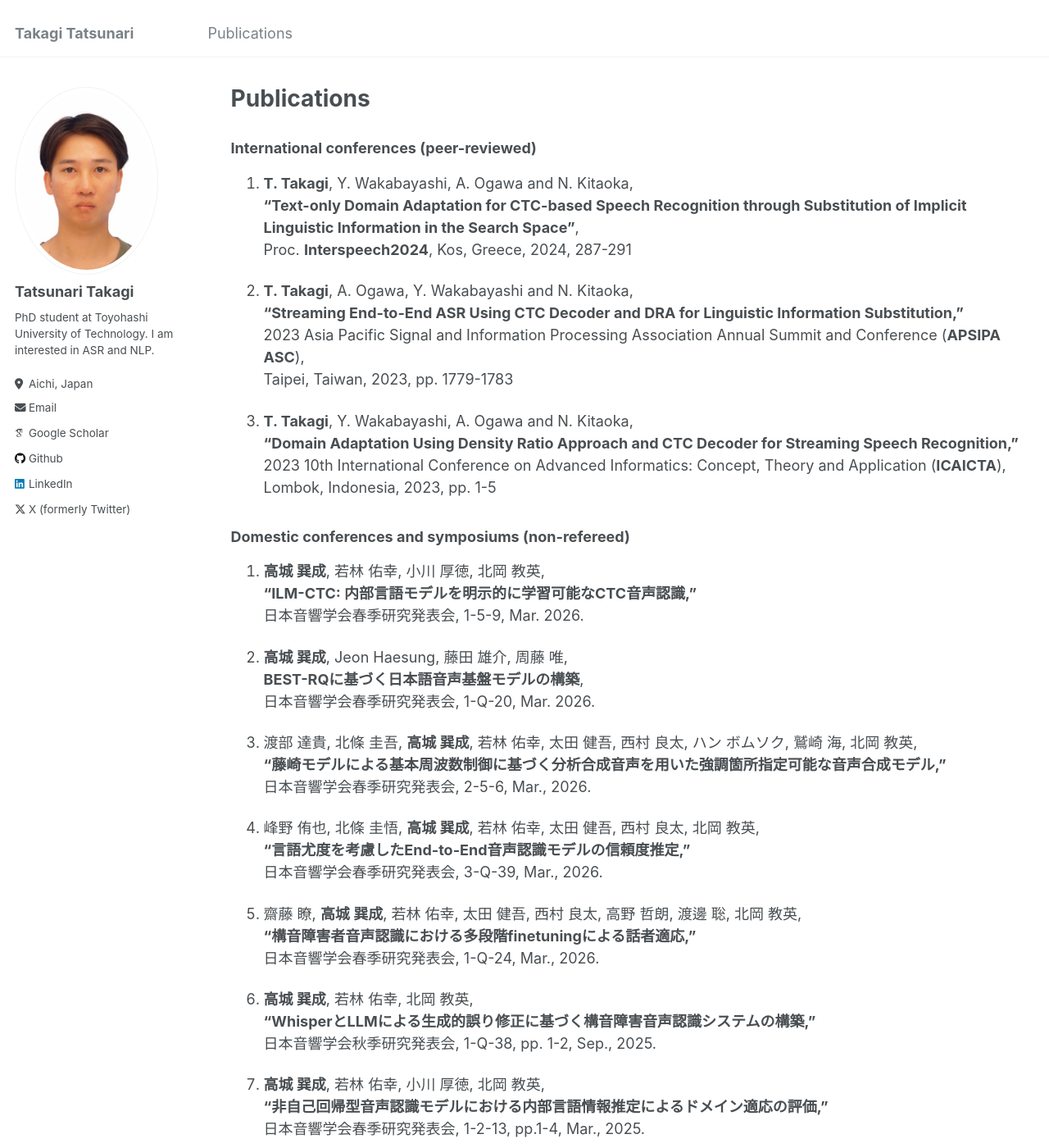
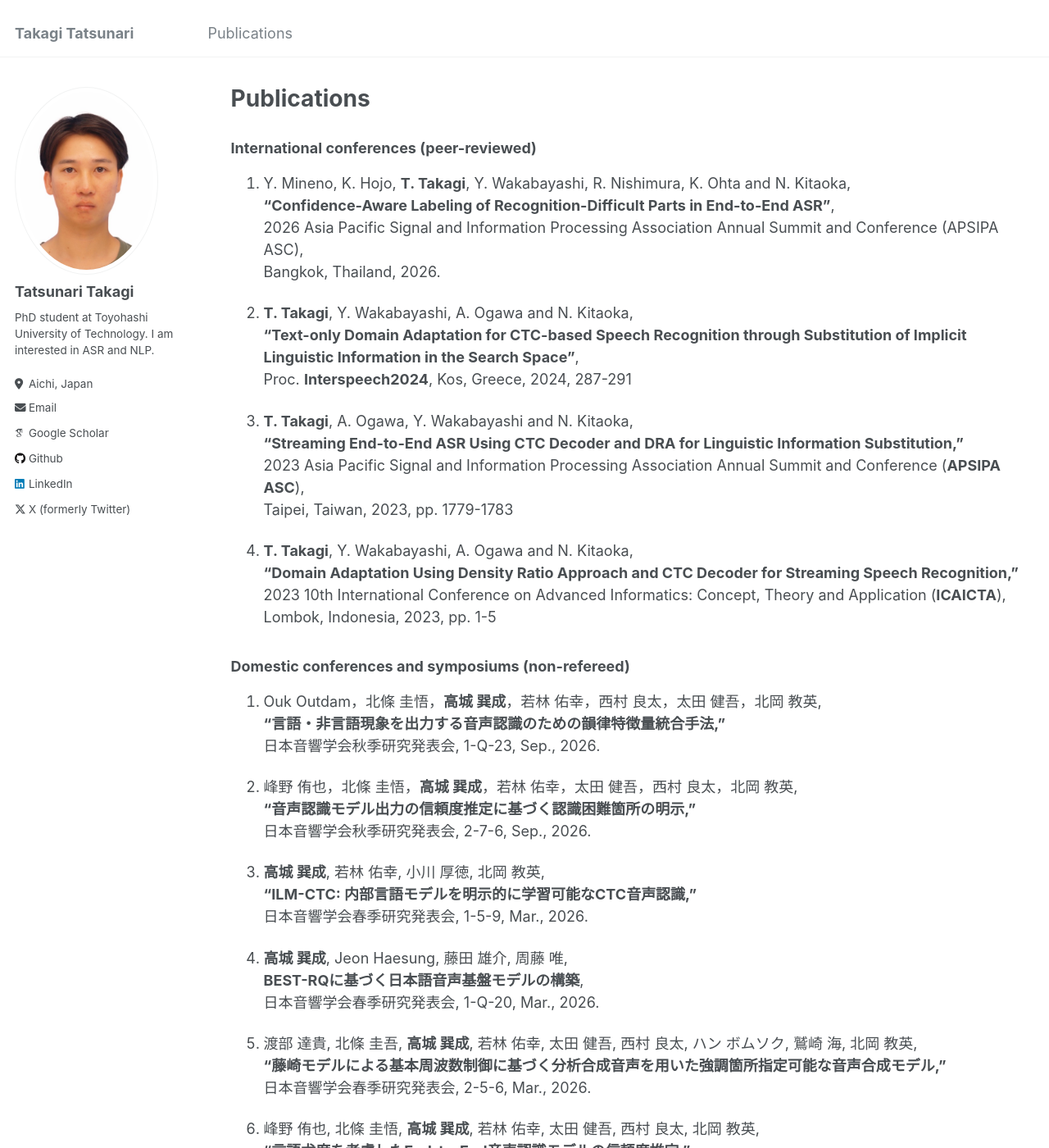
Before and after one commit to takagi171832/takagi171832.github.io, a Jekyll site: the page built from _pages/publications.md, in a window 1280 px wide and 1400 px high. Shown: the whole window at 82% size. Built offline with Jekyll 4.4.1, drawn with Linux system fonts in a browser that asks for light colours; some web fonts are replaced.

Commit message:
Update publications.md

```diff
--- a/_pages/publications.md
+++ b/_pages/publications.md
@@ -7,74 +7,87 @@ author_profile: true
 
 ### International conferences (peer-reviewed)
 
-1. **T. Takagi**, Y. Wakabayashi, A. Ogawa and N. Kitaoka,
+1. Y. Mineno, K. Hojo, **T. Takagi**, Y. Wakabayashi, R. Nishimura, K. Ohta and N. Kitaoka,
+   **"Confidence-Aware Labeling of Recognition-Difficult Parts in End-to-End ASR"**,
+   2026 Asia Pacific Signal and Information Processing Association Annual Summit and Conference (APSIPA ASC),
+   Bangkok, Thailand, 2026.
+
+2.  **T. Takagi**, Y. Wakabayashi, A. Ogawa and N. Kitaoka,
   **"Text-only Domain Adaptation for CTC-based Speech Recognition through Substitution of Implicit Linguistic Information in the Search Space"**,
   Proc. **Interspeech2024**, Kos, Greece, 2024, 287-291
 
-2. **T. Takagi**, A. Ogawa, Y. Wakabayashi and N. Kitaoka,
+3. **T. Takagi**, A. Ogawa, Y. Wakabayashi and N. Kitaoka,
   **"Streaming End-to-End ASR Using CTC Decoder and DRA for Linguistic Information Substitution,"**
   2023 Asia Pacific Signal and Information Processing Association Annual Summit and Conference (**APSIPA ASC**),
   Taipei, Taiwan, 2023, pp. 1779-1783
 
-3. **T. Takagi**, Y. Wakabayashi, A. Ogawa and N. Kitaoka,
+4. **T. Takagi**, Y. Wakabayashi, A. Ogawa and N. Kitaoka,
   **"Domain Adaptation Using Density Ratio Approach and CTC Decoder for Streaming Speech Recognition,"**
   2023 10th International Conference on Advanced Informatics: Concept, Theory and Application (**ICAICTA**), Lombok, Indonesia, 2023, pp. 1-5
 
 ### Domestic conferences and symposiums (non-refereed)
 
-1. **高城 巽成**, 若林 佑幸, 小川 厚徳, 北岡 教英,
+1.  Ouk Outdam，北條 圭悟，**高城 巽成**，若林 佑幸，西村 良太，太田 健吾，北岡 教英,
+    **"言語・非言語現象を出力する音声認識のための韻律特徴量統合手法,"**
+    日本音響学会秋季研究発表会, 1-Q-23, Sep., 2026.
+
+2.  峰野 侑也，北條 圭悟，**高城 巽成**，若林 佑幸，太田 健吾，西村 良太，北岡 教英,
+    **"音声認識モデル出力の信頼度推定に基づく認識困難箇所の明示,"**
+    日本音響学会秋季研究発表会, 2-7-6, Sep., 2026.
+
+3.  **高城 巽成**, 若林 佑幸, 小川 厚徳, 北岡 教英,
    **“ILM-CTC: 内部言語モデルを明示的に学習可能なCTC音声認識,”**
-   日本音響学会春季研究発表会, 1-5-9, Mar. 2026.
+   日本音響学会春季研究発表会, 1-5-9, Mar., 2026.
 
-2. **高城 巽成**, Jeon Haesung, 藤田 雄介, 周藤 唯,
+4. **高城 巽成**, Jeon Haesung, 藤田 雄介, 周藤 唯,
   **BEST-RQに基づく日本語音声基盤モデルの構築**,
-  日本音響学会春季研究発表会, 1-Q-20, Mar. 2026.
+  日本音響学会春季研究発表会, 1-Q-20, Mar., 2026.
 
-3. 渡部 達貴, 北條 圭吾, **高城 巽成**, 若林 佑幸, 太田 健吾, 西村 良太, ハン ボムソク, 鷲崎 海, 北岡 教英,
+5. 渡部 達貴, 北條 圭吾, **高城 巽成**, 若林 佑幸, 太田 健吾, 西村 良太, ハン ボムソク, 鷲崎 海, 北岡 教英,
 **“藤崎モデルによる基本周波数制御に基づく分析合成音声を用いた強調箇所指定可能な音声合成モデル,”**
 日本音響学会春季研究発表会, 2-5-6, Mar., 2026.
 
-4. 峰野 侑也, 北條 圭悟, **高城 巽成**, 若林 佑幸, 太田 健吾, 西村 良太, 北岡 教英,
+6. 峰野 侑也, 北條 圭悟, **高城 巽成**, 若林 佑幸, 太田 健吾, 西村 良太, 北岡 教英,
 **“言語尤度を考慮したEnd-to-End音声認識モデルの信頼度推定,”**
 日本音響学会春季研究発表会, 3-Q-39, Mar., 2026.
 
-5. 齋藤 瞭, **高城 巽成**, 若林 佑幸, 太田 健吾, 西村 良太, 高野 哲朗, 渡邊 聡, 北岡 教英,
+7. 齋藤 瞭, **高城 巽成**, 若林 佑幸, 太田 健吾, 西村 良太, 高野 哲朗, 渡邊 聡, 北岡 教英,
 **“構音障害者音声認識における多段階finetuningによる話者適応,”**
 日本音響学会春季研究発表会, 1-Q-24, Mar., 2026.
 
-6. **高城 巽成**, 若林 佑幸, 北岡 教英,
+8. **高城 巽成**, 若林 佑幸, 北岡 教英,
 **“WhisperとLLMによる生成的誤り修正に基づく構音障害音声認識システムの構築,”**
 日本音響学会秋季研究発表会, 1-Q-38, pp. 1-2, Sep., 2025.
 
-7. **高城 巽成**, 若林 佑幸, 小川 厚徳, 北岡 教英,
+9. **高城 巽成**, 若林 佑幸, 小川 厚徳, 北岡 教英,
 **“非自己回帰型音声認識モデルにおける内部言語情報推定によるドメイン適応の評価,”**
 日本音響学会春季研究発表会, 1-2-13, pp.1-4, Mar., 2025.
 
-8. 慎太郎, **高城 巽成**, 若林 佑幸, 北岡 教英,
+10. 慎太郎, **高城 巽成**, 若林 佑幸, 北岡 教英,
 **“非自己回帰音声認識モデルのドメイン適応における温度パラメータの効果,”**
 SPEASIPワークショップ2025, pp.1-6, Mar., 2025.
 
-9. **高城巽成**, 若林佑幸, 小川厚徳, 北岡教英,
+11. **高城巽成**, 若林佑幸, 小川厚徳, 北岡教英,
   **"CTCを用いたストリーミング音声認識における言語情報の置換によるドメイン適応,"**
   **日本音響学会春季研究発表会**, 1-Q-22, Mar., 2024.
 
-10. 高橋快斗, 木内貴浩, **高城巽成**, 若林佑幸, 太田健吾, 小林彰夫, 北岡教英,
+12. 高橋快斗, 木内貴浩, **高城巽成**, 若林佑幸, 太田健吾, 小林彰夫, 北岡教英,
   **"聴覚障害者音声における自己教師あり学習に基づく音声認識の評価,"**
   **日本音響学会春季研究発表会**, 1-Q-23, Mar., 2024.
 
-11. Li Chengfeng, **高城巽成**, 若林佑幸, 北岡教英,
+13. Li Chengfeng, **高城巽成**, 若林佑幸, 北岡教英,
   **"ChatGPTによるデータ拡張に基づく電子カルテ入力用に適応した音声認識モデルの構築,"**
   **日本音響学会春季研究発表会**, 1-Q-24, Mar., 2024.
 
-12. **高城巽成**, 若林佑幸, 小川厚徳, 北岡教英,
+14. **高城巽成**, 若林佑幸, 小川厚徳, 北岡教英,
   **"CTC音声認識モデルにおけるビームサーチデコーディング内での暗黙的言語情報の置換,"**
   **SPEASIP2024**, pp.1-6, Mar., 2024.
 
-13. **高城巽成**, 小川厚徳, 北岡教英, 若林佑幸,
+15. **高城巽成**, 小川厚徳, 北岡教英, 若林佑幸,
   **"CTCデコーダを用いたストリーミング可能な音声認識におけるDensity Ratio Approach に基づくドメイン適応,"**
   **日本音響学会秋季研究発表会**, 3-Q-6, Sep., 2023.
 
-14. **高城巽成**, 小川厚徳, 北岡教英, 若林佑幸,
+16. **高城巽成**, 小川厚徳, 北岡教英, 若林佑幸,
   **"暗黙的言語情報を置換するCTCデコーダを用いたストリーミングEnd-to-End音声認識,"**
   **音学シンポジウム**, Jun., 2023.
 
```
